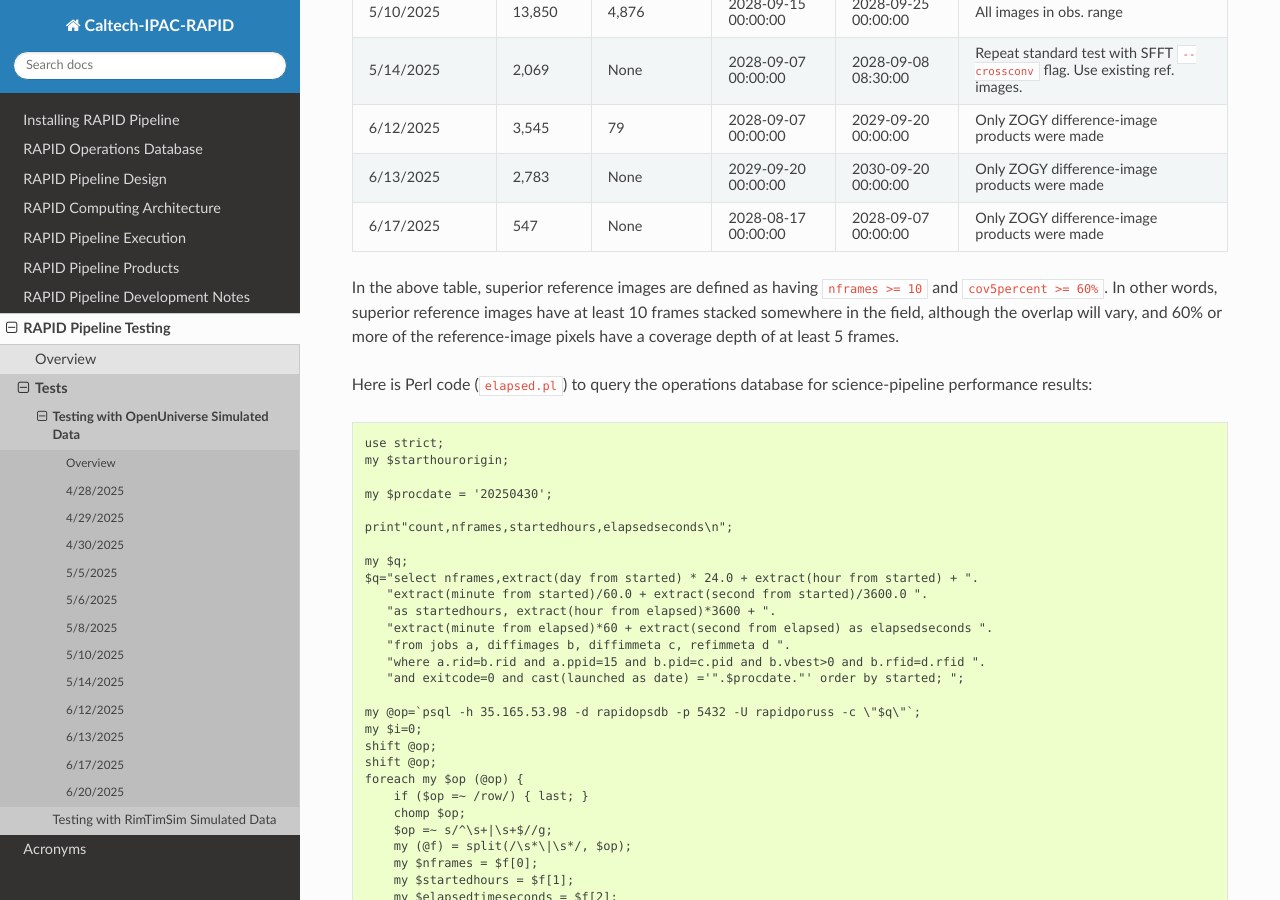
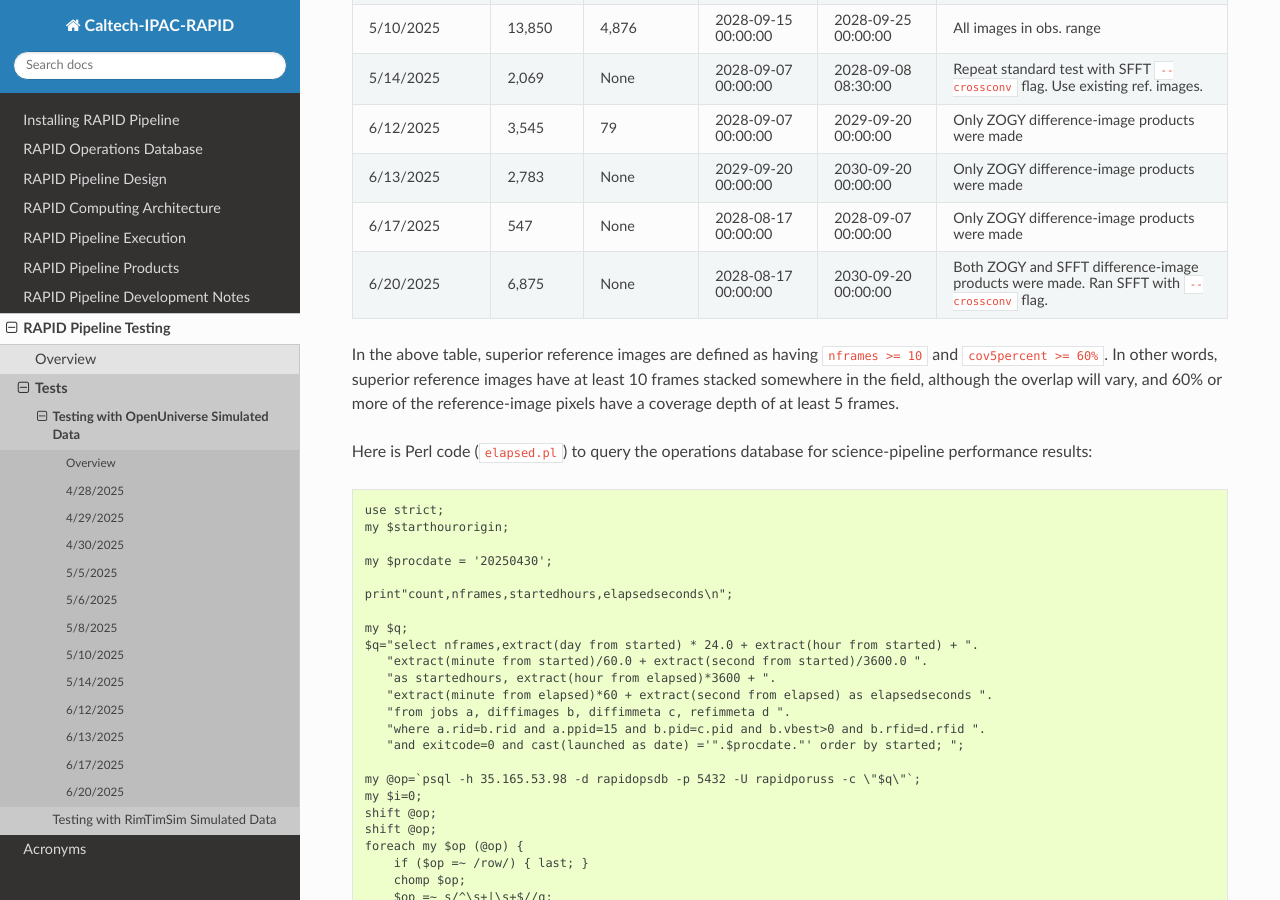
Before and after one commit to Caltech-IPAC/rapid, a Sphinx documentation site: the page built from docs/source/dev/openuniv_tests.rst, in a window 1280 px wide and 900 px high, scrolled down 2433 px. Built offline with Sphinx 7.4.7 and the Read the Docs theme 3.1.0, drawn with Linux system fonts in a browser that asks for light colours; formulas are drawn with MathJax 3.

Commit message:
Added 6/20/2025 test to the summary.

```diff
--- a/docs/source/dev/openuniv_tests.rst
+++ b/docs/source/dev/openuniv_tests.rst
@@ -66,9 +66,9 @@ All filters are covered uniformly in the OpenUniverse dataset, so the above figu
 
 Summary of successful tests conducted thus far:
 
-=========================  =============  =======================  ===================  ===================  ================================================================================
+=========================  =============  =======================  ===================  ===================  ============================================================================================
 Test                       No. of images  No. of ref. images made  Start obs. datetime  End obs. datetime    Description
-=========================  =============  =======================  ===================  ===================  ================================================================================
+=========================  =============  =======================  ===================  ===================  ============================================================================================
 4/28/2025 "standard test"         2,069              1,696         2028-09-07 00:00:00  2028-09-08 08:30:00  All images in obs. range
 4/30/2025                         5,222              None          2029-03-15 00:00:00  2029-07-15 00:00:00  Only fields with superior ref. images
 5/5/2025                         10,859              None          2029-07-15 00:00:00  2030-03-15 00:00:00  Only fields with superior ref. images
@@ -79,7 +79,8 @@ Test                       No. of images  No. of ref. images made  Start obs. da
 6/12/2025                         3,545                 79         2028-09-07 00:00:00  2029-09-20 00:00:00  Only ZOGY difference-image products were made
 6/13/2025                         2,783              None          2029-09-20 00:00:00  2030-09-20 00:00:00  Only ZOGY difference-image products were made
 6/17/2025                           547              None          2028-08-17 00:00:00  2028-09-07 00:00:00  Only ZOGY difference-image products were made
-=========================  =============  =======================  ===================  ===================  ================================================================================
+6/20/2025                         6,875              None          2028-08-17 00:00:00  2030-09-20 00:00:00  Both ZOGY and SFFT difference-image products were made.  Ran SFFT with ``--crossconv`` flag.
+=========================  =============  =======================  ===================  ===================  ============================================================================================
 
 In the above table, superior reference images are defined as having ``nframes >= 10`` and ``cov5percent >= 60%``.  In other words, superior
 reference images have at least 10 frames stacked somewhere in the field, although the overlap will vary, and 60% or more of the reference-image pixels
```
